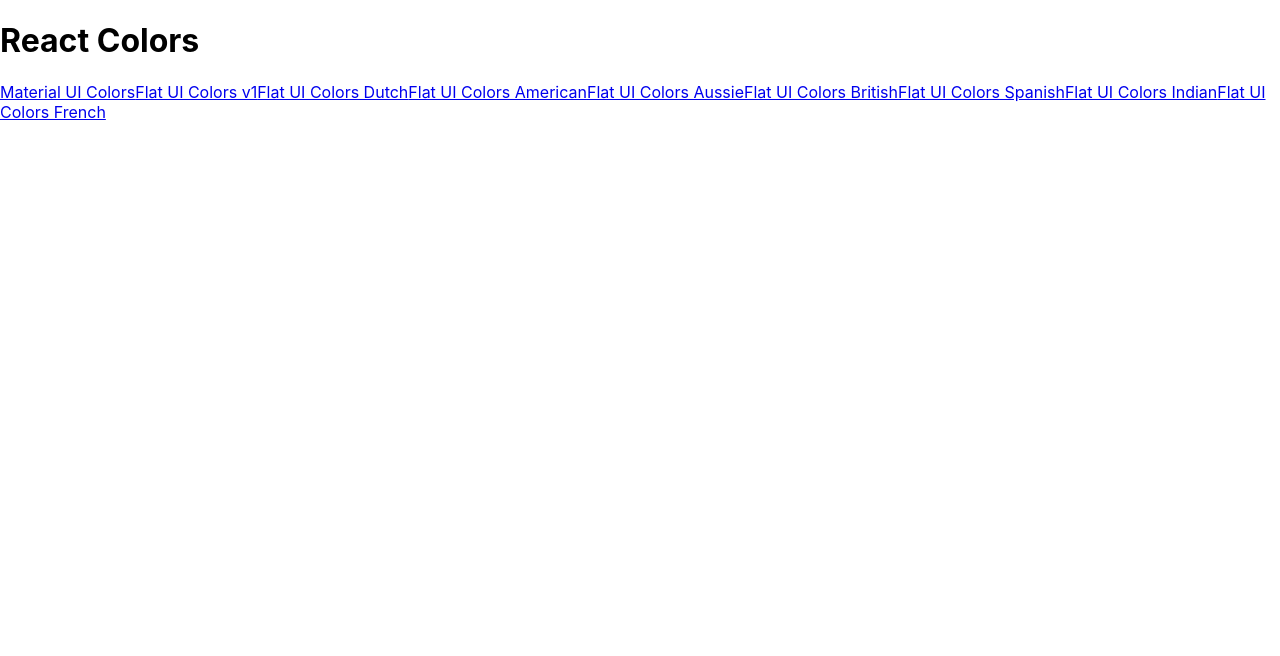
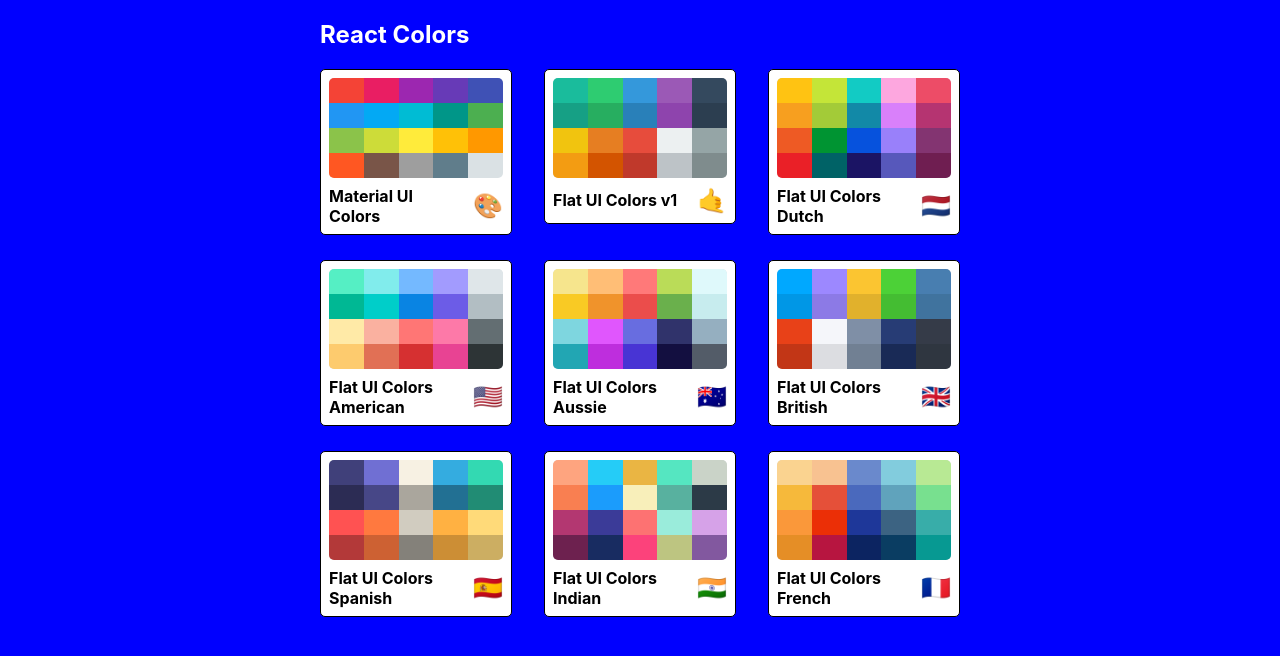
Before and after one commit to FunkyFries/color-palette-app, a React (Create React App) app in the folder color-palette-app2/: page / in a window 1280 px wide. Shown: the top 656 px of the page. Built offline with nearby package versions, Linux system fonts and the light colour scheme.

Commit message:
Style MiniPalette and add navigation to Palette

```diff
--- a/color-palette-app2/src/components/Home.tsx
+++ b/color-palette-app2/src/components/Home.tsx
@@ -1,20 +1,66 @@
 import React, { Component } from "react";
-import { Link, RouteComponentProps } from "@reach/router";
+import { RouteComponentProps, navigate } from "@reach/router";
+import styled from "styled-components";
+import MiniPalette from "./MiniPalette";
+
+const StyledHome = styled("div")`
+  background-color: blue;
+  height: 100vh;
+  display: flex;
+  align-items: flex-start;
+  justify-content: center;
+`;
+
+const Container = styled("div")`
+  width: 50%;
+  display: flex;
+  align-items: flex-start;
+  flex-direction: column;
+  flex-wrap: wrap;
+`;
+
+const Nav = styled("nav")`
+  display: flex;
+  width: 100%;
+  justify-content: space-between;
+  color: white;
+`;
+
+const Palettes = styled("div")`
+  box-sizing: border-box;
+  width: 100%;
+  display: grid;
+  grid-template-columns: repeat(3, 30%);
+  grid-gap: 5%;
+`;
 
 type Props = {
   palettes: any;
 };
 
 export default class Home extends Component<Props & RouteComponentProps> {
+  goToPalette = (id: string) => {
+    navigate(`palette/${id}`);
+  };
   render() {
     const { palettes } = this.props;
     return (
-      <div>
-        <h1>React Colors</h1>
-        {palettes.map((palette: any) => (
-          <Link to={`palette/${palette.id}`}>{palette.paletteName}</Link>
-        ))}
-      </div>
+      <StyledHome>
+        <Container>
+          <Nav>
+            <h1>React Colors</h1>
+          </Nav>
+          <Palettes>
+            {palettes.map((palette: any) => (
+              <MiniPalette
+                key={palette.id}
+                {...palette}
+                handleClick={this.goToPalette}
+              />
+            ))}
+          </Palettes>
+        </Container>
+      </StyledHome>
     );
   }
 }
--- /dev/null
+++ b/color-palette-app2/src/components/MiniPalette.tsx
@@ -0,0 +1,79 @@
+import React from "react";
+import styled from "styled-components/macro";
+
+const StyledMiniPalette = styled("div")`
+  background-color: white;
+  border: 1px solid black;
+  border-radius: 5px;
+  padding: 0.5rem;
+  position: relative;
+  overflow: hidden;
+  :hover {
+    cursor: pointer;
+  }
+`;
+
+const Colors = styled("div")`
+  background-color: #dae1e4;
+  height: 100px;
+  width: 100%;
+  display: flex;
+  flex-wrap: wrap;
+  border-radius: 5px;
+  overflow: hidden;
+`;
+
+const H5 = styled("h5")`
+  display: flex;
+  justify-content: space-between;
+  align-items: center;
+  margin: 0;
+  color: black;
+  padding-top: 0.5rem;
+  font-size: 1rem;
+  position: relative;
+`;
+
+const Span = styled("span")`
+  margin-left: 0.5rem;
+  font-size: 1.5rem;
+`;
+
+const MiniBox = styled("div").attrs<{ background: string }>(props => ({
+  style: {
+    background: props.background
+  }
+}))<{ background: string }>`
+  width: 20%;
+  height: 25%;
+  margin: 0;
+  display: flex;
+  position: relative;
+  cursor: pointer;
+  text-transform: uppercase;
+`;
+
+const MiniPalette = (props: any) => {
+  const { paletteName, emoji, colors, id, handleClick } = props;
+  const miniColorBoxes = colors.map((color: any) => (
+    <MiniBox background={color.color} key={color.name} />
+  ));
+
+  const goToPalette = () => {
+    handleClick(id);
+  };
+
+  return (
+    <div>
+      <StyledMiniPalette onClick={goToPalette}>
+        <Colors>{miniColorBoxes}</Colors>
+        <H5>
+          {paletteName}
+          <Span>{emoji}</Span>
+        </H5>
+      </StyledMiniPalette>
+    </div>
+  );
+};
+
+export default MiniPalette;
```
